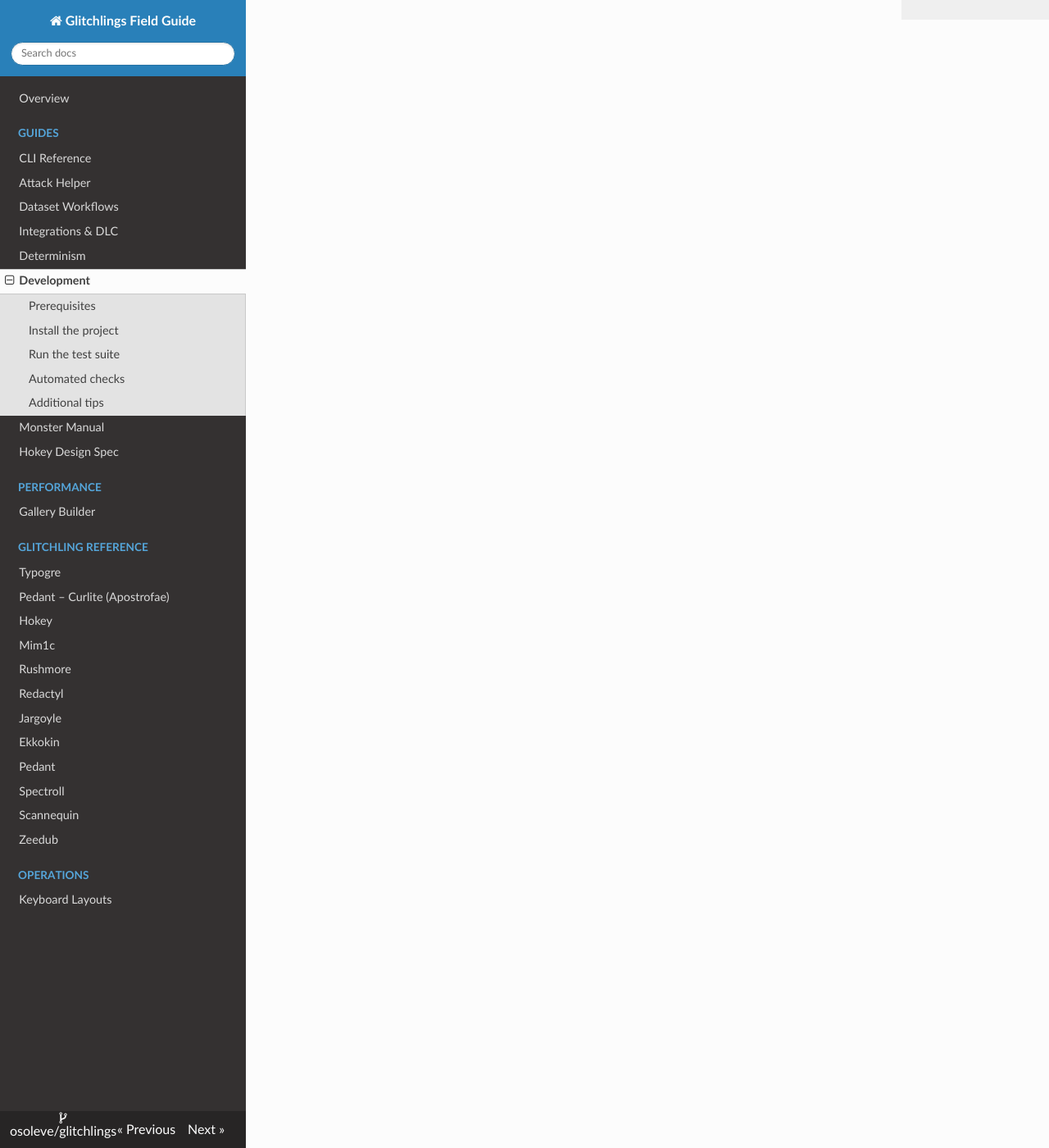
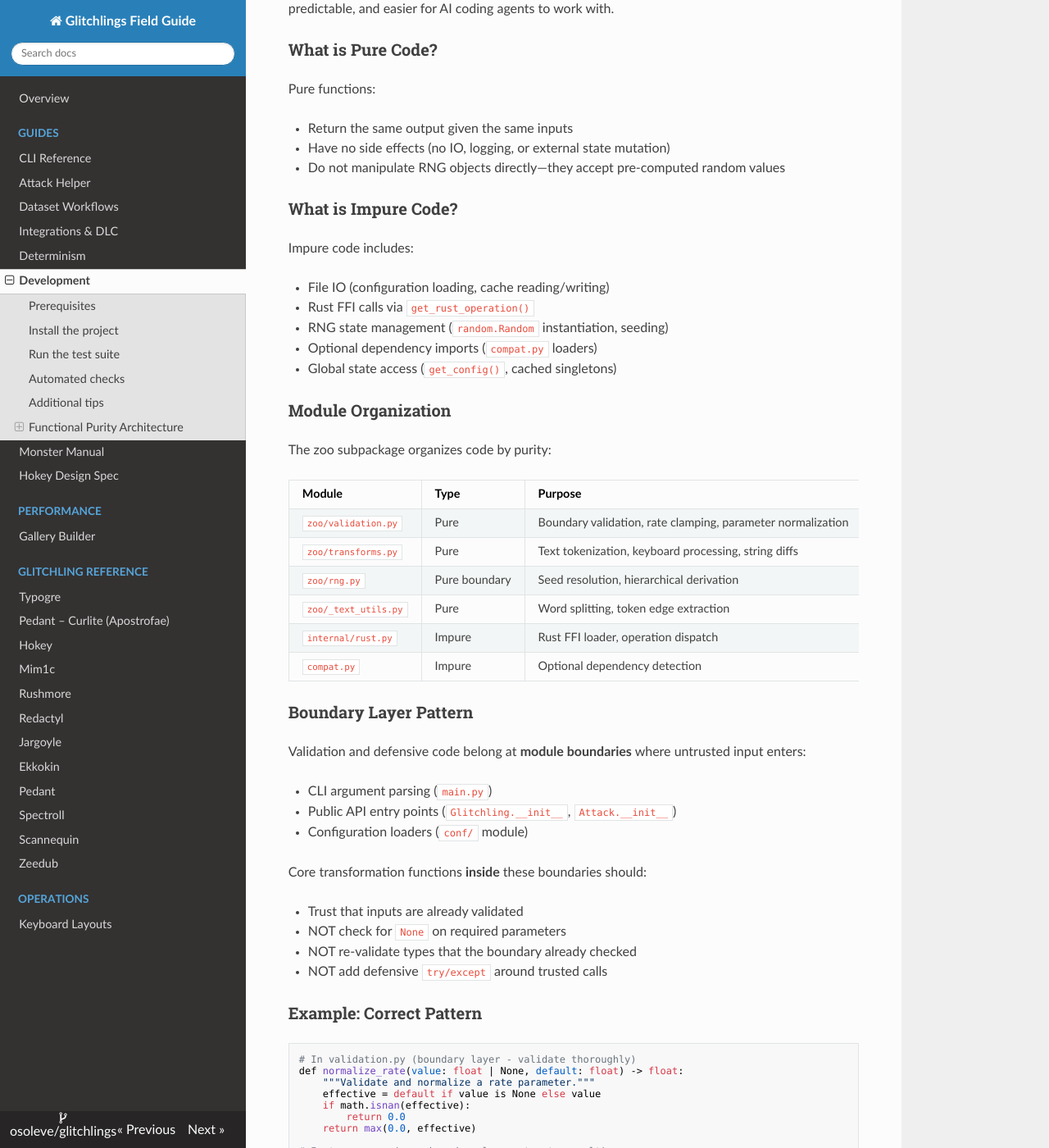
Before and after one commit to osoleve/glitchlings, an MkDocs documentation site: the page built from docs/development.md, in a window 1280 px wide and 1400 px high, scrolled down 2596 px. Shown: the whole window at 82% size. Built offline with MkDocs 1.6.1, drawn with Linux system fonts in a browser that asks for light colours; nearby versions of some CDN libraries; some of the changed text lies outside the part shown.

Commit message:
Refactor purity architecture: close issues, update documentation, and enforce import conventions
- Closed issues related to purity boundaries and updated their statuses in issues.jsonl.
- Revised AGENTS.md to clarify functional purity architecture and guidelines for AI agents.
- Enhanced development.md with detailed explanations of pure and impure code, module organization, and boundary layer patterns.
- Added docstring to _text_utils.py to specify its role as a pure module.
- Created test_purity_architecture.py to enforce architectural rules regarding module imports and purity guarantees.

````diff
--- a/docs/development.md
+++ b/docs/development.md
@@ -86,3 +86,133 @@ pytest --maxfail=1 --disable-warnings -q
   python -m glitchlings.dev.docs
   # or, once installed: glitchlings-refresh-docs
   ```
+
+## Functional Purity Architecture
+
+The codebase follows a layered architecture that separates **pure** (deterministic, side-effect-free) code from **impure** (stateful, side-effectful) code. This separation makes the code more testable, predictable, and easier for AI coding agents to work with.
+
+### What is Pure Code?
+
+Pure functions:
+
+- Return the same output given the same inputs
+- Have no side effects (no IO, logging, or external state mutation)
+- Do not manipulate RNG objects directly—they accept pre-computed random values
+
+### What is Impure Code?
+
+Impure code includes:
+
+- File IO (configuration loading, cache reading/writing)
+- Rust FFI calls via `get_rust_operation()`
+- RNG state management (`random.Random` instantiation, seeding)
+- Optional dependency imports (`compat.py` loaders)
+- Global state access (`get_config()`, cached singletons)
+
+### Module Organization
+
+The zoo subpackage organizes code by purity:
+
+| Module | Type | Purpose |
+|--------|------|---------|
+| `zoo/validation.py` | Pure | Boundary validation, rate clamping, parameter normalization |
+| `zoo/transforms.py` | Pure | Text tokenization, keyboard processing, string diffs |
+| `zoo/rng.py` | Pure boundary | Seed resolution, hierarchical derivation |
+| `zoo/_text_utils.py` | Pure | Word splitting, token edge extraction |
+| `internal/rust.py` | Impure | Rust FFI loader, operation dispatch |
+| `compat.py` | Impure | Optional dependency detection |
+
+### Boundary Layer Pattern
+
+Validation and defensive code belong at **module boundaries** where untrusted input enters:
+
+- CLI argument parsing (`main.py`)
+- Public API entry points (`Glitchling.__init__`, `Attack.__init__`)
+- Configuration loaders (`conf/` module)
+
+Core transformation functions **inside** these boundaries should:
+
+- Trust that inputs are already validated
+- NOT check for `None` on required parameters
+- NOT re-validate types that the boundary already checked
+- NOT add defensive `try/except` around trusted calls
+
+### Example: Correct Pattern
+
+```python
+# In validation.py (boundary layer - validate thoroughly)
+def normalize_rate(value: float | None, default: float) -> float:
+    """Validate and normalize a rate parameter."""
+    effective = default if value is None else value
+    if math.isnan(effective):
+        return 0.0
+    return max(0.0, effective)
+
+# In typogre.py (uses boundary layer, trusts result)
+def fatfinger(text: str, rate: float, ...) -> str:
+    # rate is already validated - just use it
+    clamped_rate = max(0.0, rate)  # Simple floor, not full validation
+    return _fatfinger_rust(text, clamped_rate, ...)
+```
+
+### Example: Anti-Pattern
+
+```python
+# DON'T: Re-validate everywhere
+def some_pure_transform(text: str, rate: float) -> str:
+    # Bad: re-validating what boundary should have checked
+    if rate is None:
+        raise ValueError("rate cannot be None")
+    if not isinstance(rate, (int, float)):
+        raise TypeError("rate must be numeric")
+    if math.isnan(rate):
+        rate = 0.0
+    # ... actual logic
+```
+
+### Import Conventions
+
+Pure modules must follow strict import rules:
+
+1. **Pure modules** can only import from:
+   - Python standard library
+   - Other pure modules
+
+2. **Pure modules** must NOT import:
+   - `glitchlings.internal.rust`
+   - `glitchlings.config`
+   - `glitchlings.compat`
+   - Any module that triggers side effects at import time
+
+3. **Use TYPE_CHECKING guards** for type-only imports:
+
+   ```python
+   from typing import TYPE_CHECKING
+
+   if TYPE_CHECKING:
+       from glitchlings.zoo.core import Glitchling
+   ```
+
+### Enforcement
+
+The architecture is enforced by automated tests in `tests/test_purity_architecture.py`:
+
+```bash
+pytest tests/test_purity_architecture.py -v
+```
+
+These tests verify:
+
+- Pure modules don't import impure modules
+- Pure modules only use stdlib imports
+- All pure modules have docstrings documenting their purity guarantees
+
+### Why This Matters for AI Agents
+
+AI coding agents tend to add defensive checks everywhere. This architecture makes it explicit:
+
+- If you're in a `pure/` or `transforms/` module: **trust your inputs**
+- If you're at a boundary: **validate thoroughly once**
+- If you're unsure: check which layer the file belongs to
+
+This reduces noise in the codebase and makes the agent-written code more consistent with human-written code.
````
Also changed, not shown: AGENTS.md (+73 -25 lines), 3 other files.
